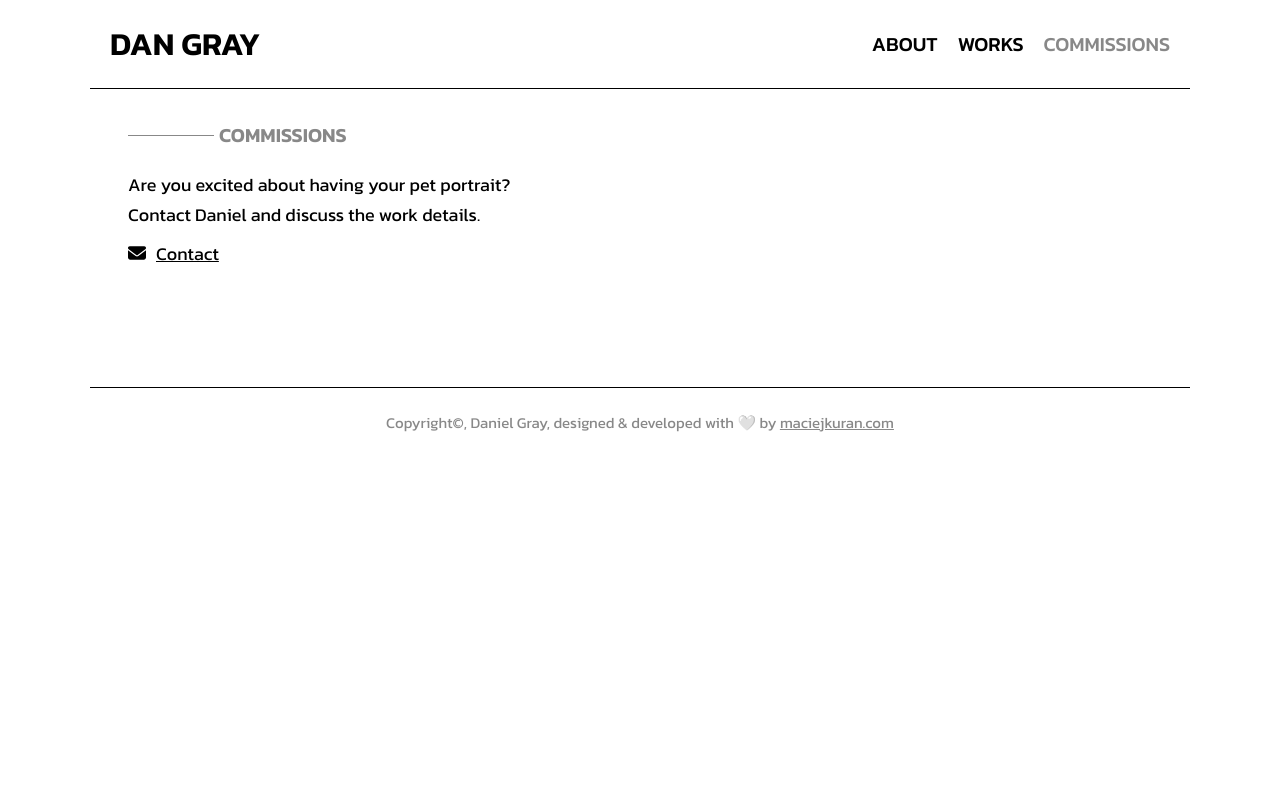
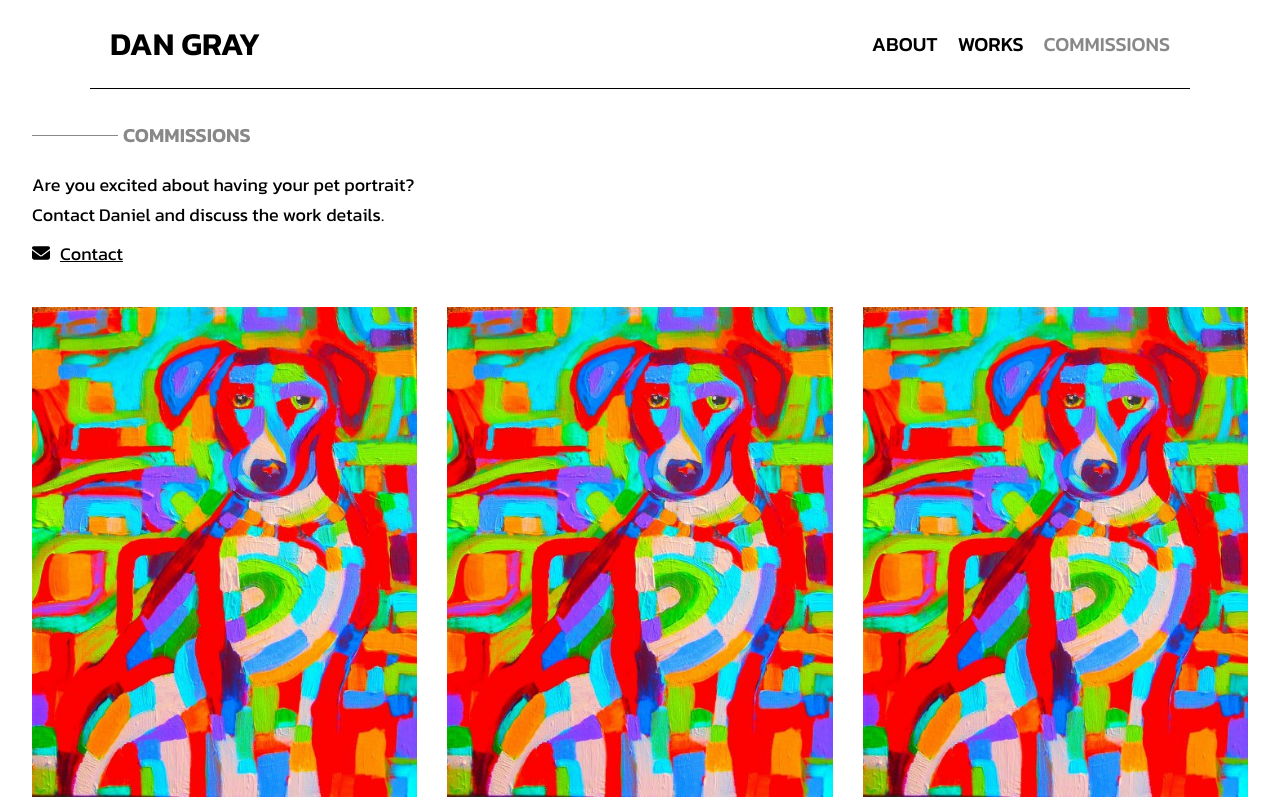
Before and after one commit to maciejkuran/dan-gray-artist, a React (Create React App) app: page /commissions in a window 1280 px wide. Shown: the top 800 px of the page. Built offline with nearby package versions, Linux system fonts and the light colour scheme.

Commit message:
commissions page placeholders completed

```diff
--- a/src/index.css
+++ b/src/index.css
@@ -91,3 +91,19 @@ li {
 ::-webkit-scrollbar-corner {
   background-color: transparent;
 }
+
+.default-animation {
+  animation: 1s slideTop;
+}
+
+@keyframes slideTop {
+  from {
+    opacity: 0.5;
+    transform: translateY(30rem);
+  }
+
+  to {
+    opacity: 1;
+    transform: translateY(0);
+  }
+}
--- a/src/pages/Commissions/index.js
+++ b/src/pages/Commissions/index.js
@@ -1,16 +1,36 @@
 import classes from './index.module.css';
 import H1Header from '../../components/UI/H1Header';
 import Contact from '../../components/UI/Contact';
+import imgPlaceholder from '../../assets/imgs/dog.jpg';
 
 const Commissions = () => {
   return (
     <section className={classes['commissions']}>
       <H1Header title="COMMISSIONS" />
-      <p>
-        Are you excited about having your pet portrait?<br></br> Contact Daniel and discuss the work
-        details.
-      </p>
-      <Contact title="Contact" />
+      <div className="default-animation ">
+        <p>
+          Are you excited about having your pet portrait?<br></br> Contact Daniel and discuss the
+          work details.
+        </p>
+        <Contact title="Contact" />
+        <div className={classes['commissions__grid']}>
+          <div>
+            <img src={imgPlaceholder}></img>
+          </div>
+          <div>
+            <img src={imgPlaceholder}></img>
+          </div>
+          <div>
+            <img src={imgPlaceholder}></img>
+          </div>
+          <div>
+            <img src={imgPlaceholder}></img>
+          </div>
+          <div>
+            <img src={imgPlaceholder}></img>
+          </div>
+        </div>
+      </div>
     </section>
   );
 };
--- a/src/pages/Commissions/index.module.css
+++ b/src/pages/Commissions/index.module.css
@@ -1,8 +1,42 @@
 .commissions {
-  max-width: 80vw;
+  max-width: 95vw;
   width: 100%;
+  overflow: hidden;
 }
 
 .commissions p {
   margin-top: 2rem;
 }
+
+.commissions__grid {
+  margin-top: 2rem;
+  display: grid;
+  grid-template-columns: repeat(auto-fill, minmax(30rem, 1fr));
+  gap: 3rem;
+  justify-content: center;
+  align-items: center;
+  padding: 2rem 0;
+}
+
+.commissions__grid div {
+  display: flex;
+  justify-content: center;
+  align-items: center;
+  transition: transform 500ms ease-in;
+}
+
+.commissions__grid div:hover {
+  transform: scale(1.1);
+}
+
+.commissions__grid img {
+  max-width: 50rem;
+  width: 100%;
+  height: auto;
+}
+
+@media (max-width: 360px) {
+  .commissions__grid {
+    grid-template-columns: repeat(auto-fill, minmax(25rem, 1fr));
+  }
+}
--- a/src/pages/Work/index.js
+++ b/src/pages/Work/index.js
@@ -9,7 +9,7 @@ import { Link } from 'react-router-dom';
 
 const Work = () => {
   return (
-    <section className={classes.work}>
+    <section className={`${classes.work} default-animation`}>
       <Link to=".." relative="path">
         <button>
           <FontAwesomeIcon icon={faArrowLeftLong} />
--- a/src/pages/Work/index.module.css
+++ b/src/pages/Work/index.module.css
@@ -1,19 +1,6 @@
 .work {
   max-width: 110rem;
   width: 100%;
-  animation: 1s slideTop;
-}
-
-@keyframes slideTop {
-  from {
-    opacity: 0.5;
-    transform: translateY(30rem);
-  }
-
-  to {
-    opacity: 1;
-    transform: translateY(0);
-  }
 }
 
 .work__id {
--- a/src/pages/Works/index.js
+++ b/src/pages/Works/index.js
@@ -6,7 +6,7 @@ const Works = () => {
   return (
     <section>
       <H1Header title="WORKS" />
-      <div className={classes['works__grid']}>
+      <div className={`${classes['works__grid']} default-animation`}>
         <SingleItem />
         <SingleItem />
         <SingleItem />
--- a/src/pages/Works/index.module.css
+++ b/src/pages/Works/index.module.css
@@ -6,19 +6,6 @@
   gap: 5rem;
   overflow: hidden;
   padding: 3rem 0;
-  animation: 1s slideTop;
-}
-
-@keyframes slideTop {
-  from {
-    opacity: 0.5;
-    transform: translateY(30rem);
-  }
-
-  to {
-    opacity: 1;
-    transform: translateY(0);
-  }
 }
 
 @media (max-width: 758px) {
```
